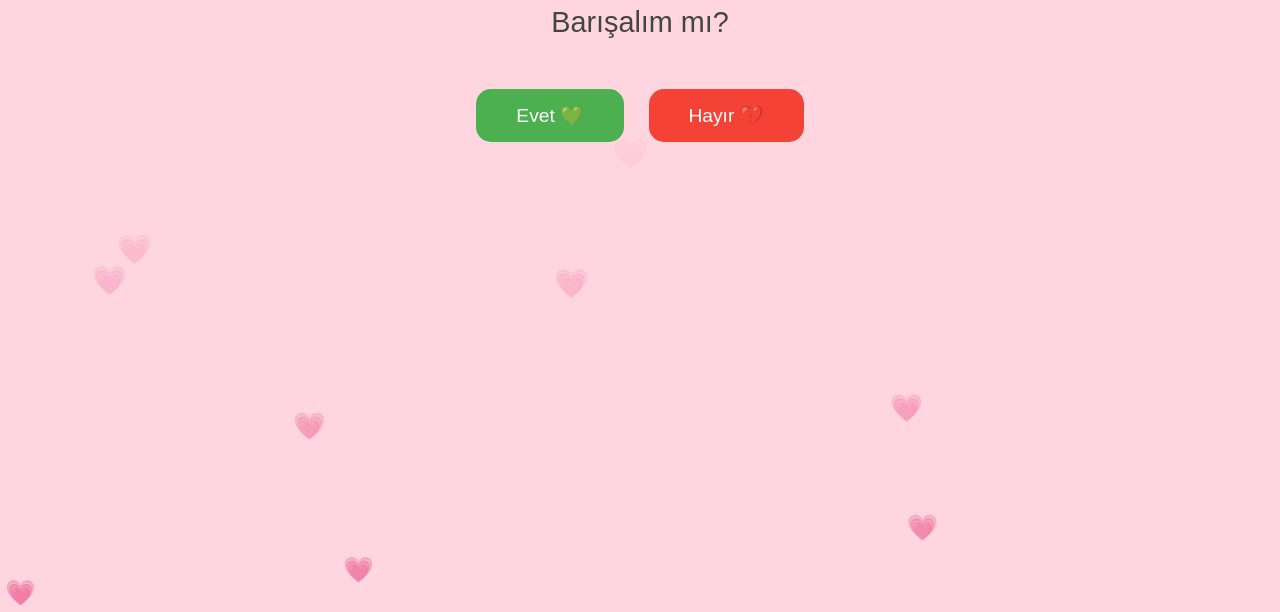
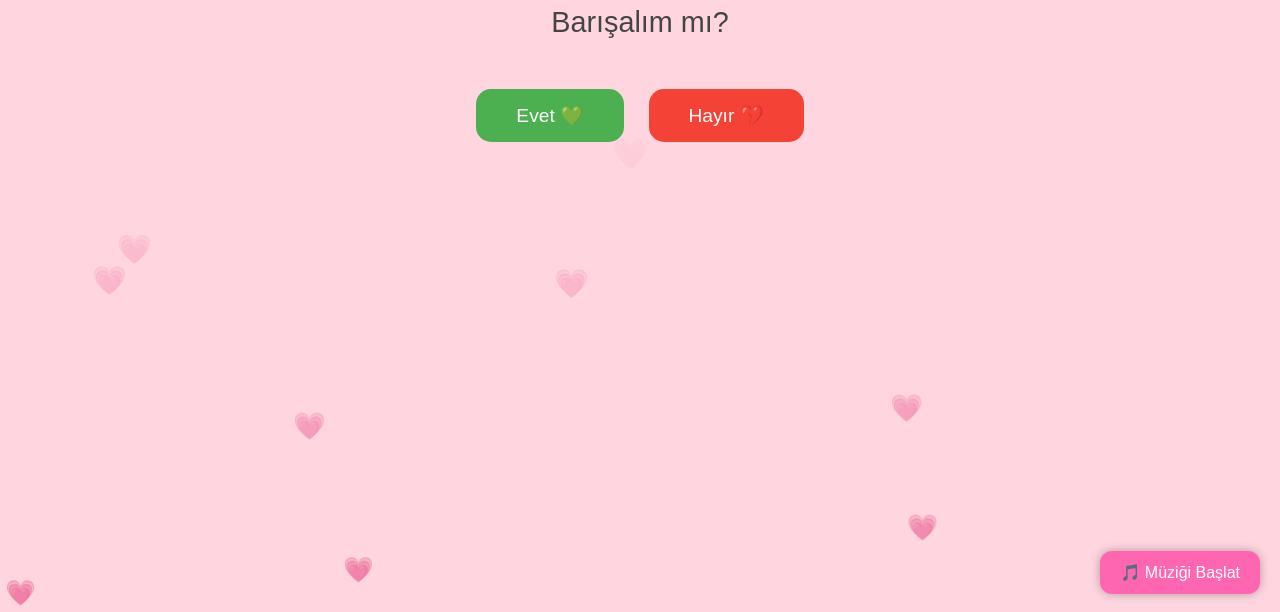
Before and after one commit to babapro341/elaaaakalpppbeenn, a plain HTML site: page index.html in a window 1280 px wide. Shown: the part 186-798 px from the top of the page. Drawn offline with Linux system fonts and the light colour scheme.

Commit message:
index.html

```diff
--- a/index.html
+++ b/index.html
@@ -156,9 +156,39 @@
       }
     }
   </script>
-  <audio autoplay loop>
+  <!-- Müzik çalma butonu -->
+<button id="playButton" style="
+  position: fixed;
+  bottom: 20px;
+  right: 20px;
+  background-color: #ff66b2;
+  color: white;
+  border: none;
+  padding: 12px 20px;
+  border-radius: 12px;
+  font-size: 16px;
+  cursor: pointer;
+  box-shadow: 0 0 10px rgba(0,0,0,0.3);
+">
+🎵 Müziği Başlat
+</button>
+
+<audio id="myAudio" loop>
   <source src="sarki.mp3" type="audio/mpeg">
   Tarayıcınız ses çalmayı desteklemiyor.
+</audio>
+
+<script>
+  const button = document.getElementById("playButton");
+  const audio = document.getElementById("myAudio");
+
+  button.addEventListener("click", () => {
+    audio.play();
+    button.innerText = "🎶 Çalıyor...";
+    button.disabled = true;
+    button.style.backgroundColor = "#aaa";
+  });
+</script>
 </audio>
 </body>
 
```
